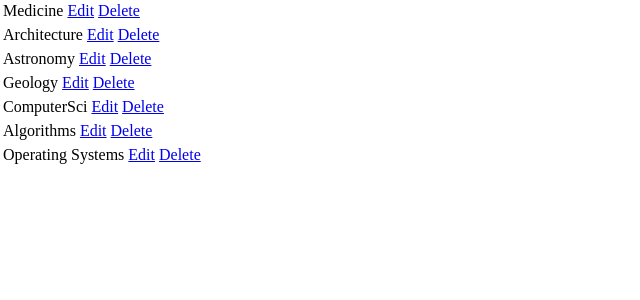
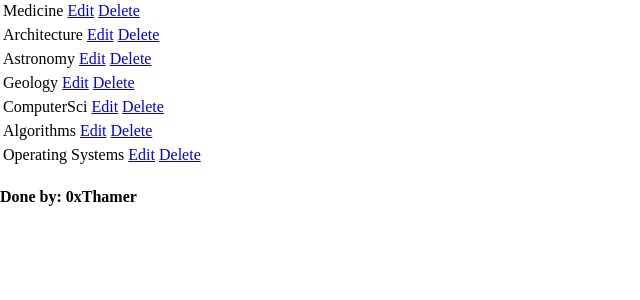
Before and after one commit to thxa/forums-flask, a Flask app: page / in a window 1280 px wide. Shown: the part 147-447 px from the top of the page, without its empty margins (0-640 px from the left). Run offline with Flask 2, Linux system fonts and the light colour scheme.

Commit message:
edit by name

```diff
--- a/app/templates/index.html
+++ b/app/templates/index.html
@@ -37,6 +37,10 @@
              </table>
              {% endfor %}
            </div>
+
+           <div id="footer">
+                <h4>Done by: 0xThamer</h4>
+           </div>
        </div>
   </body>
 </html>
```
